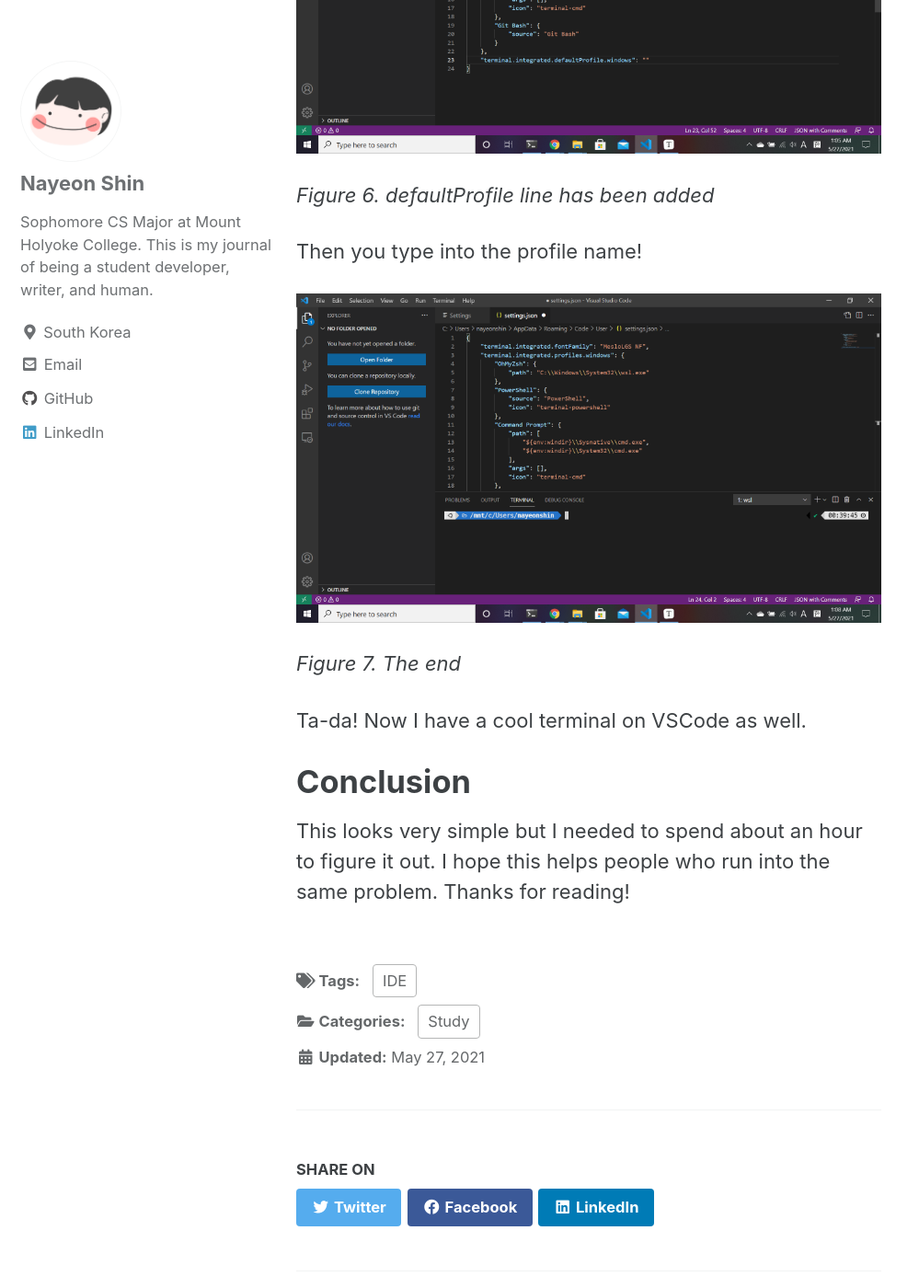
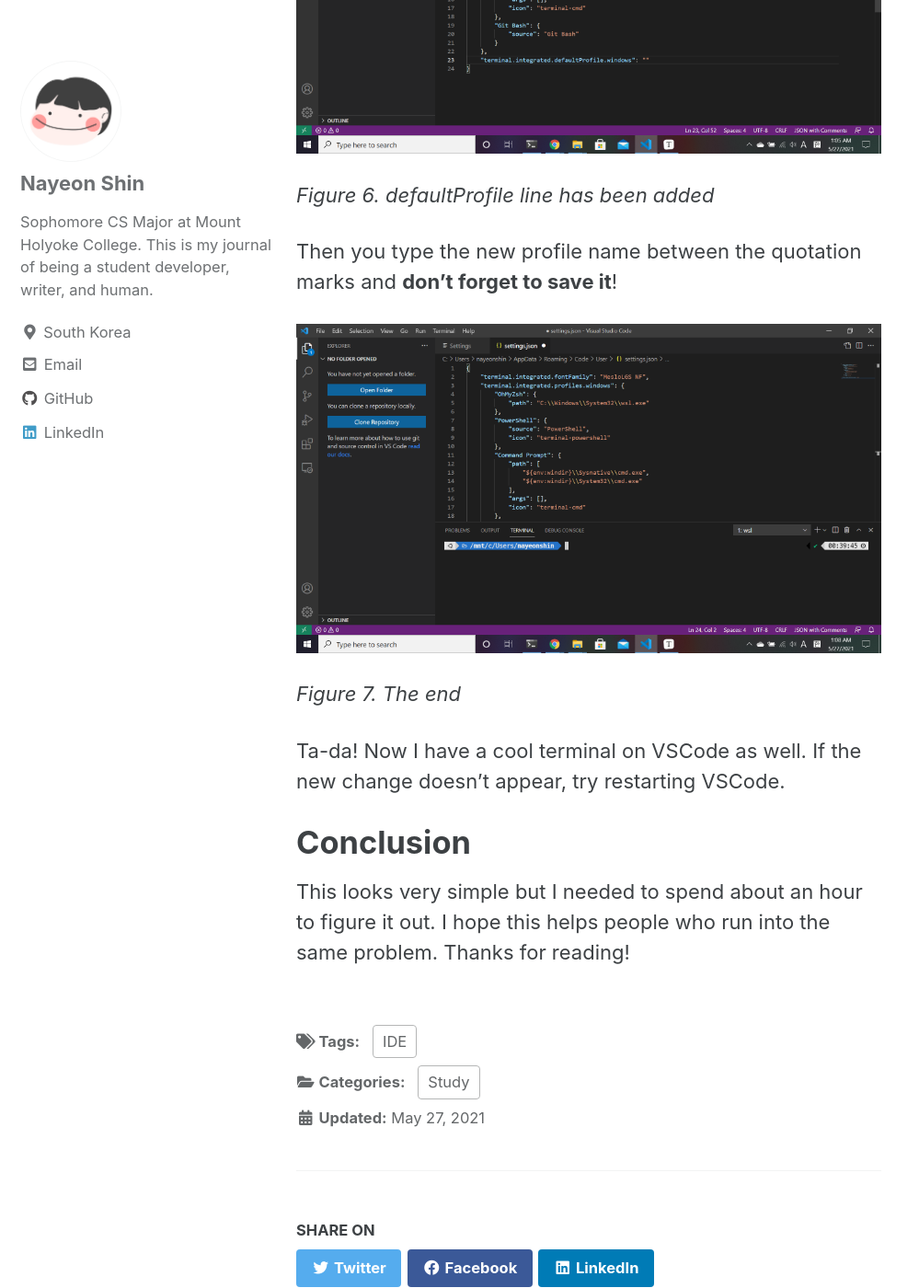
Before and after one commit to nayeonshin/nayeonshin.github.io, a Jekyll site: the page built from _posts/2021-05-27-how-to-change-vscodes-default-terminal-in-2021.md, in a window 1280 px wide and 1400 px high, scrolled down 4716 px. Shown: the whole window at 92% size, without its empty margins (0-999 px from the left). Built offline with Jekyll 4.4.1, drawn with Linux system fonts in a browser that asks for light colours; cached includes are drawn as plain includes; comment, search, counter and statistics services are not loaded.

Commit message:
Update the last post

```diff
--- a/_posts/2021-05-27-how-to-change-vscodes-default-terminal-in-2021.md
+++ b/_posts/2021-05-27-how-to-change-vscodes-default-terminal-in-2021.md
@@ -81,13 +81,13 @@
 
 *Figure 6. defaultProfile line has been added*
 
-Then you type into the profile name!
+Then you type the new profile name between the quotation marks and **don't forget to save it**!
 
 ![The end]({{ site.baseurl }}/assets/images/posts/2021-05-27-the-end.png)
 
 *Figure 7. The end*
 
-Ta-da! Now I have a cool terminal on VSCode as well.
+Ta-da! Now I have a cool terminal on VSCode as well. If the new change doesn't appear, try restarting VSCode.
 
 # Conclusion
 
```
